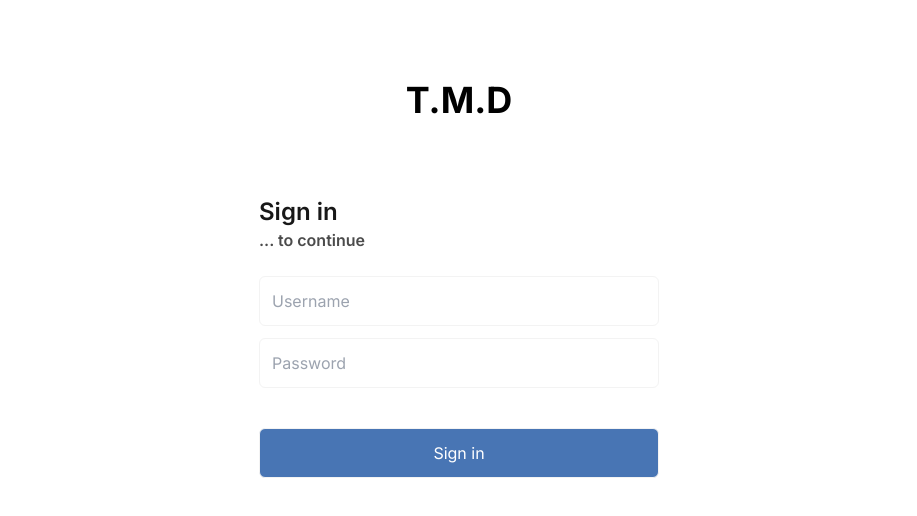
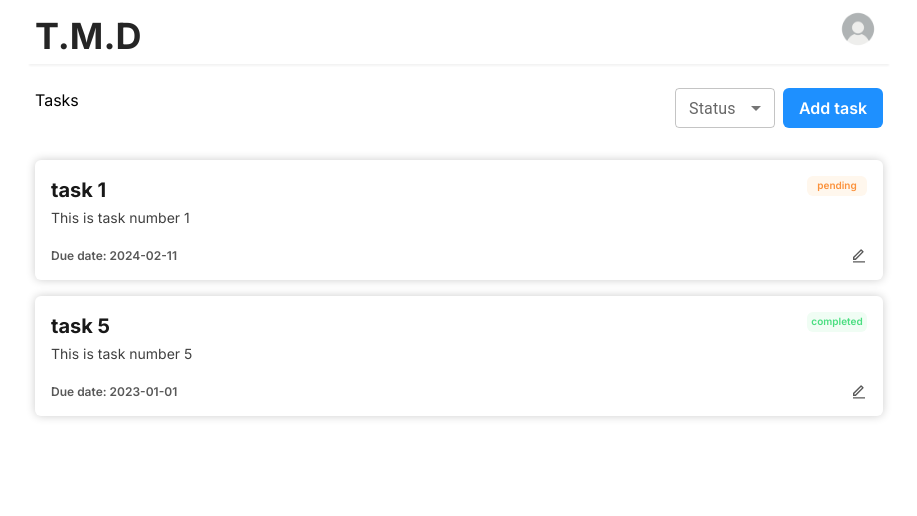
Before and after one commit to NashibJr/task-management-dashboard, a Next.js app: page / in a window 1280 px wide. Shown: the top 516 px of the page, without its empty margins (181-1098 px from the left). Built offline with nearby package versions, Linux system fonts and the light colour scheme.

Commit message:
Code refactoring

```diff
--- a/app/homepage/page.js
+++ /dev/null
@@ -1,87 +0,0 @@
-"use client";
-
-import React from "react";
-import Navigation from "@/components/Navigation";
-import Task from "@/components/Task";
-import Button from "@/components/Button";
-import CreateModal from "@/modals/CreateModal";
-import EditModal from "@/modals/EditModal";
-import SelectComponent from "@/components/SelectComponent";
-import MenuItem from "@mui/material/MenuItem";
-import { useSelector, useDispatch } from "react-redux";
-import { updateStatus } from "@/redux/tasks/taskSlice";
-
-const Homepage = () => {
-  const [open, setOpen] = React.useState(false);
-  const [openEdit, setOpenEdit] = React.useState(false);
-  const [status, setStatus] = React.useState("");
-  const tasks = useSelector((state) => state.tasks);
-  const [renderedTasks, setRenderedTasks] = React.useState([]);
-  const [taskId, setTaskId] = React.useState("");
-  const dispatch = useDispatch();
-
-  const filteredTasks = tasks?.filter((task) => task.status === status);
-
-  React.useEffect(() => {
-    dispatch(updateStatus());
-
-    setRenderedTasks(tasks);
-  }, [tasks]);
-
-  React.useEffect(() => {
-    if (status !== "") {
-      setRenderedTasks(filteredTasks);
-    }
-    if (status === "all") {
-      setRenderedTasks(tasks);
-    }
-  }, [status]);
-  return (
-    <div className="homepage-content">
-      <Navigation />
-      <div className="p-4">
-        <div className="flex justify-between  mb-8">
-          <p>Tasks</p>
-          <span className="flex">
-            <SelectComponent
-              value={status}
-              label="Status"
-              width={100}
-              handleChange={(event) => setStatus(event.target.value)}
-            >
-              <MenuItem value="all">all</MenuItem>
-              <MenuItem value="completed">completed</MenuItem>
-              <MenuItem value="pending">pending</MenuItem>
-            </SelectComponent>
-            <Button
-              label="Add task"
-              className="w-[100px] ml-2 rounded-md font-semibold text-white p-2 bg-[dodgerblue] outline-none hover:opacity-80"
-              handleClick={() => setOpen(true)}
-            />
-          </span>
-        </div>
-        {renderedTasks.map((task) => (
-          <Task
-            openEditModal={() => {
-              setOpenEdit(true);
-              setTaskId(task.id);
-            }}
-            key={task.id}
-            description={task.description}
-            dueDate={task.date}
-            status={task.status}
-            title={task.title}
-          />
-        ))}
-      </div>
-      <CreateModal open={open} handleClose={() => setOpen(false)} />
-      <EditModal
-        open={openEdit}
-        handleClose={() => setOpenEdit(false)}
-        id={taskId}
-      />
-    </div>
-  );
-};
-
-export default Homepage;
--- a/app/page.js
+++ b/app/page.js
@@ -1,52 +1,87 @@
 "use client";
 
+import React from "react";
+import Navigation from "@/components/Navigation";
+import Task from "@/components/Task";
 import Button from "@/components/Button";
-import Input from "@/components/Input";
-import React from "react";
+import CreateModal from "@/modals/CreateModal";
+import EditModal from "@/modals/EditModal";
+import SelectComponent from "@/components/SelectComponent";
+import MenuItem from "@mui/material/MenuItem";
+import { useSelector, useDispatch } from "react-redux";
+import { updateStatus } from "@/redux/tasks/taskSlice";
 
-export default function Home() {
-  const [user, setUser] = React.useState({ username: "", password: "" });
+const Homepage = () => {
+  const [open, setOpen] = React.useState(false);
+  const [openEdit, setOpenEdit] = React.useState(false);
+  const [status, setStatus] = React.useState("");
+  const tasks = useSelector((state) => state.tasks);
+  const [renderedTasks, setRenderedTasks] = React.useState([]);
+  const [taskId, setTaskId] = React.useState("");
+  const dispatch = useDispatch();
 
-  const handleChange = (event) =>
-    setUser((prevState) => ({
-      ...prevState,
-      [event.target.name]: event.target.value,
-    }));
+  const filteredTasks = tasks?.filter((task) => task.status === status);
 
-  const onContinue = user.username && user.password;
+  React.useEffect(() => {
+    dispatch(updateStatus());
 
+    setRenderedTasks(tasks);
+  }, [tasks]);
+
+  React.useEffect(() => {
+    if (status !== "") {
+      setRenderedTasks(filteredTasks);
+    }
+    if (status === "all") {
+      setRenderedTasks(tasks);
+    }
+  }, [status]);
   return (
-    <div className="container flex flex-col justify-center items-center mt-10 pt-10">
-      <h1 className="text-center text-3xl font-bold sm:text-4xl">T.M.D</h1>
-      <div className="login-content p-3 sm:p-5 mt-5 sm:mt-14">
-        <h2 className="text-xl font-semibold opacity-90 sm:text-2xl">
-          Sign in
-        </h2>
-        <p className="font-semibold opacity-70 text-sm sm:text-base">
-          ... to continue
-        </p>
-        <form className="mt-3 w-full sm:w-[400px]">
-          <Input
-            type="text"
-            name="username"
-            value={user.username}
-            placeholder="Username"
-            onChange={handleChange}
+    <div className="homepage-content">
+      <Navigation />
+      <div className="p-4">
+        <div className="flex justify-between  mb-8">
+          <p>Tasks</p>
+          <span className="flex">
+            <SelectComponent
+              value={status}
+              label="Status"
+              width={100}
+              handleChange={(event) => setStatus(event.target.value)}
+            >
+              <MenuItem value="all">all</MenuItem>
+              <MenuItem value="completed">completed</MenuItem>
+              <MenuItem value="pending">pending</MenuItem>
+            </SelectComponent>
+            <Button
+              label="Add task"
+              className="w-[100px] ml-2 rounded-md font-semibold text-white p-2 bg-[dodgerblue] outline-none hover:opacity-80"
+              handleClick={() => setOpen(true)}
+            />
+          </span>
+        </div>
+        {renderedTasks.map((task) => (
+          <Task
+            openEditModal={() => {
+              setOpenEdit(true);
+              setTaskId(task.id);
+            }}
+            key={task.id}
+            description={task.description}
+            dueDate={task.date}
+            status={task.status}
+            title={task.title}
           />
-          <Input
-            type="password"
-            name="password"
-            value={user.password}
-            placeholder="Password"
-            onChange={handleChange}
-          />
-          <Button
-            label="Sign in"
-            // disabled={!onContinue}
-            className="border border-[#f3f3f3] rounded-md mt-10 bg-[#4875B4] text-white hover:opacity-80 outline-none p-3 w-full"
-          />
-        </form>
+        ))}
       </div>
+      <CreateModal open={open} handleClose={() => setOpen(false)} />
+      <EditModal
+        open={openEdit}
+        handleClose={() => setOpenEdit(false)}
+        id={taskId}
+      />
     </div>
   );
-}
+};
+
+export default Homepage;
--- a/components/Navigation.js
+++ b/components/Navigation.js
@@ -1,21 +1,7 @@
-"use client";
-
 import React from "react";
 import Image from "next/image";
-import Menu from "@mui/material/Menu";
-import Button from "./Button";
 
 const Navigation = () => {
-  const [anchorEl, setAnchorEl] = React.useState(null);
-  const open = Boolean(anchorEl);
-
-  const handleClick = (event) => {
-    setAnchorEl(event.currentTarget);
-  };
-  const handleClose = () => {
-    setAnchorEl(null);
-  };
-
   return (
     <nav className="m-2 flex justify-between nav-container p-2">
       <h2 className="font-bold text-2xl sm:text-4xl opacity-85">T.M.D</h2>
@@ -26,24 +12,8 @@ const Navigation = () => {
           alt=""
           width={50}
           height={50}
-          onClick={handleClick}
           priority
         />
-        <Menu
-          id="basic-menu"
-          anchorEl={anchorEl}
-          open={open}
-          onClose={handleClose}
-          MenuListProps={{
-            "aria-labelledby": "basic-button",
-          }}
-        >
-          <h2 className="font-bold text-lg p-2">User 1</h2>
-          <Button
-            label="Sign Out"
-            className="m-2 w-[200px] rounded-md font-semibold text-white p-2 bg-[dodgerblue] outline-none hover:opacity-80"
-          />
-        </Menu>
       </span>
     </nav>
   );
```
